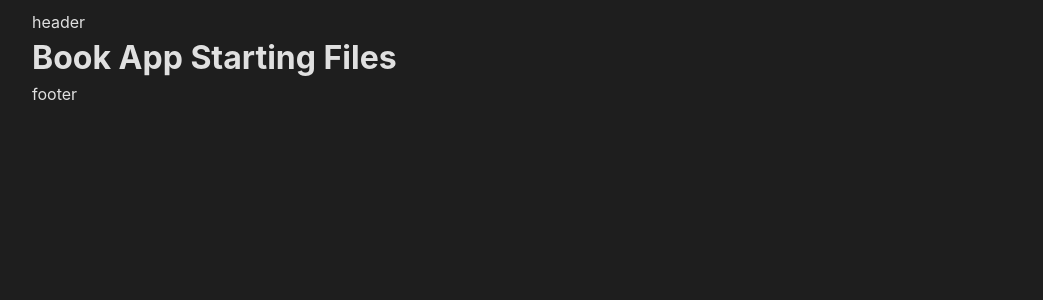
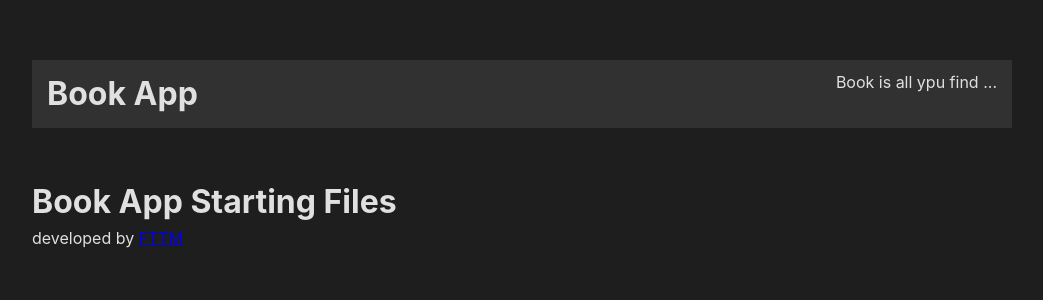
Before and after one commit to FTTM-M/library, a React (Vite) app: page / in a window 1280 px wide. Shown: the top 300 px of the page, without its empty margins (118-1161 px from the left). Built offline with nearby package versions, Linux system fonts and the light colour scheme.

Commit message:
styled the layout

```diff
--- a/src/layout/Layout.jsx
+++ b/src/layout/Layout.jsx
@@ -1,9 +1,16 @@
+import styles from "./Layout.module.css";
+
 function Layout({ children }) {
   return (
     <>
-      <header>header</header>
+      <header className={styles.header}>
+        <h1>Book App</h1>
+        <p>Book is all ypu find ...</p>
+      </header>
       {children}
-      <footer>footer</footer>
+      <footer className={styles.footer}>
+        developed by <a href="https://github.com/FTTM-M/library">FTTM</a>
+      </footer>
     </>
   );
 }
--- /dev/null
+++ b/src/layout/Layout.module.css
@@ -0,0 +1,8 @@
+.header{
+    display: flex;
+    text-align: center;
+    justify-content: space-between;
+    margin:50px 0px;
+    background-color:  rgb(50, 49, 49);
+    padding: 10px 15px;
+}
```
